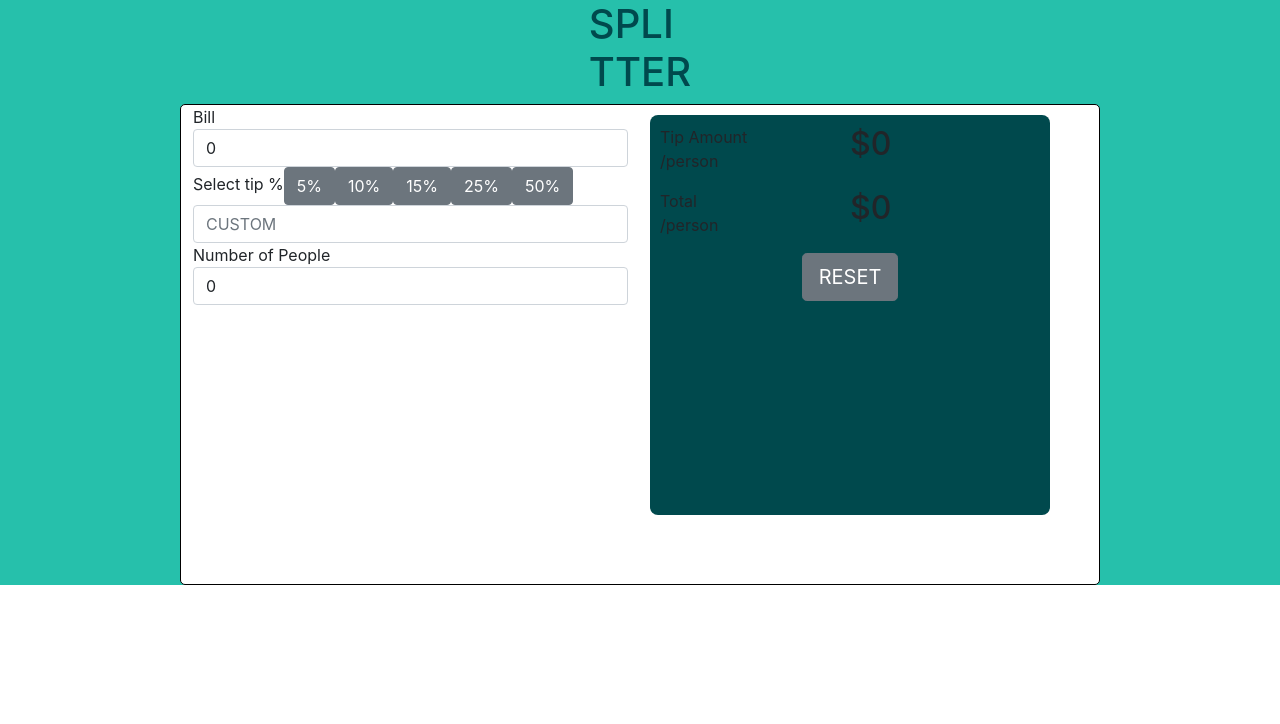
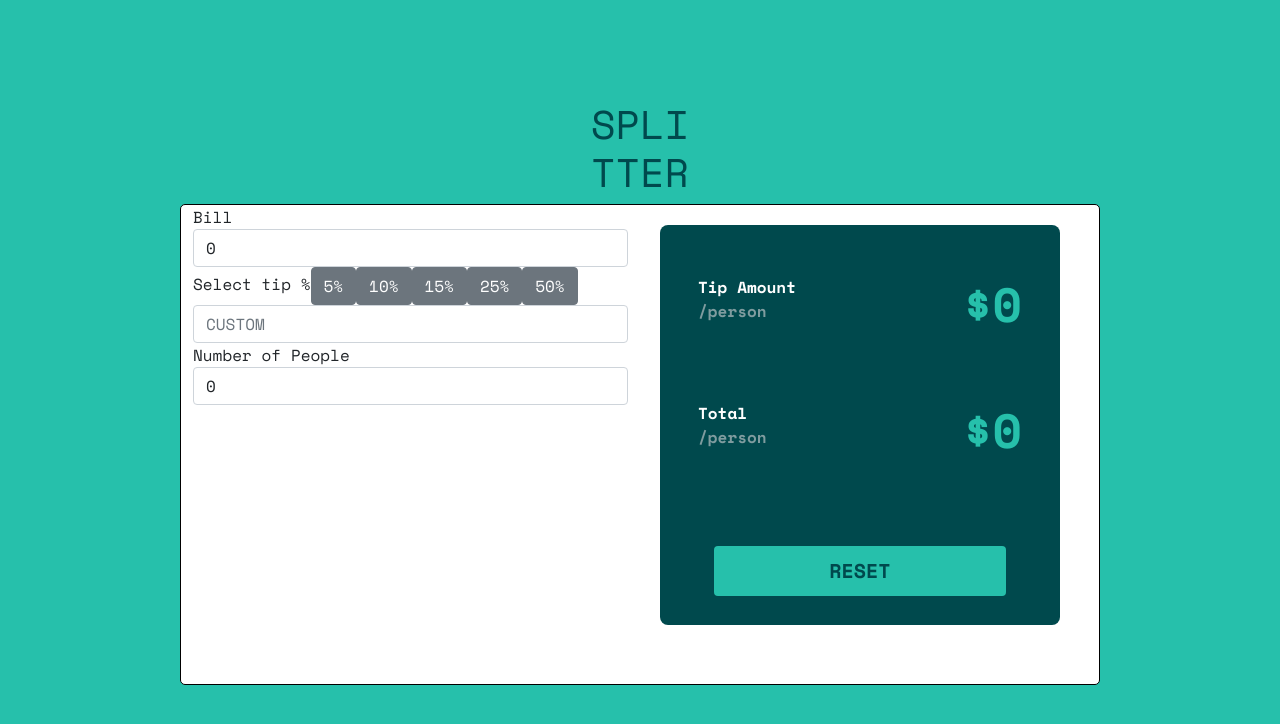
Before and after one commit to CarlosAlcala30/react-practices, a React (Create React App) app: page / in a window 1280 px wide. Shown: the top 724 px of the page. Built offline with nearby package versions, Linux system fonts and the light colour scheme.

Commit message:
css parte derecha

```diff
--- a/src/App.js
+++ b/src/App.js
@@ -20,26 +20,37 @@ const App = () => {
   const [bill, setBill] = useState(0)
   const [tip, setTip] = useState(0)
   const [people, setPeople] = useState(0)
+  const [tipPerPerson, setTipPerPerson] = useState(0)
+  const [totalPerPerson, setTotalPerPerson] = useState(0)
 
   const billHandler = event => {
     const price = event.target.value
     setBill(price)
+    setTotalPerPerson( (1+tip)*bill )
+    setTipPerPerson( tip*bill )
   }
 
   const tipHandler = event => {
     const tip = event.target.dataset.tip
     setTip(tip);
+    setTotalPerPerson( (1+tip)*bill )
+    setTipPerPerson(tip*bill)
   }
 
   const peopleHandler = event => {
     const value = event.target.value
     setPeople(value);
+    setTotalPerPerson( totalPerPerson/value )
+    setTipPerPerson( tipPerPerson/value )
+
   }
 
   const resetHandler = event => {
     setBill(0);
     setTip(0);
     setPeople(0);
+    setTotalPerPerson( 0)
+    setTipPerPerson( 0)
   }
 
 
@@ -71,16 +82,16 @@ const App = () => {
           </Form>
           </Col>
           <Col md="6" className="print-total">
-            <div className="d-flex justify-content-between">
-              <p className="col-6">Tip Amount<br/><span>/person</span></p>
-              <h2 className="col-6"id="tip-total">${bill?((bill*tip)/people):0}</h2>
+            <div >
+              <p className="">Tip Amount<br/><span>/person</span></p>
+              <h2 className=""id="tip-total">${tipPerPerson?Math.round( tipPerPerson *100 )/100 :0}</h2>
             </div>
-            <div className="d-flex">
-              <p className="col-6">Total<br/><span>/person</span></p>
-              <h2 className="col-6" id="total">${bill?((bill*(tip+1))/people):0}</h2>
+            <div className="">
+              <p className="">Total<br/><span>/person</span></p>
+              <h2 className="" id="total">${totalPerPerson ? Math.round( totalPerPerson *100 ) /100:0}</h2>
             </div>
-            <div className="d-flex justify-content-center">
-              <Button type="input" size="lg" onClick={resetHandler}>RESET</Button>
+            <div className="">
+              <button type="button" onClick={resetHandler}>RESET</button>
             </div>
           </Col>
         </Row>
--- a/src/App.scss
+++ b/src/App.scss
@@ -1,6 +1,21 @@
 @import "../src/Assets/globals.scss";
 
-.bg-container{
+*{
+  box-sizing: border-box;
+  margin-top:0;
+  margin-bottom: 0;
+  margin-left: 0;
+  margin-right: 0;
+  margin: 0;
+  padding: 0;
+  font-family: $font-family;
+}
+
+body{
+  margin-top: 100px;
+  display:flex;
+  justify-content: center;
+  align-items: center;
   background-color: $primary-cyan;
 }
 
@@ -46,18 +61,49 @@
 
 /***********************lado der *************************************************/
 .print-total{
+  display: flex;
+  flex-direction: column;
+  justify-content: flex-start;
+  align-items: center;
   height: 400px;
   width: 400px;
-  padding: 10px;
-  margin: 10px;
+  padding: 20px;
+  margin: 20px;
   background-color: $very-dark-cyan;
   border-radius: .5rem;
-  &div{
-   &p{
-     color:white;
-     &span{
-       color:$less-dark-grayish-cyan
-     }
-   }
- }
+  div{
+    width: 90%;
+    margin: 30px 0 30px 0;
+    display: flex;
+    justify-content: space-between;
+    p{
+      color:white;
+      font-weight: 800;
+      span{
+        color:$less-dark-grayish-cyan;
+        font-weight: 800;
+      }
+    }
+    h2{
+      display: block;
+      font-size: $font-size-amount;
+      font-weight: 800;
+      color:$primary-cyan;
+
+    }
+    button{
+      height: 50px;
+      margin-left: 1rem;
+      align-self: center;
+      text-align: center;
+      margin-top: 20px;
+      width: 90%;
+      background-color: $primary-cyan;
+      color: $very-dark-cyan;
+      font-weight: 800;
+      font-size: 20px;
+      border: 0;
+      border-radius: .25rem;
+    }
+  }
 }
```
Also changed, not shown: 1 other file (tests, documents, lock files or other folders).
